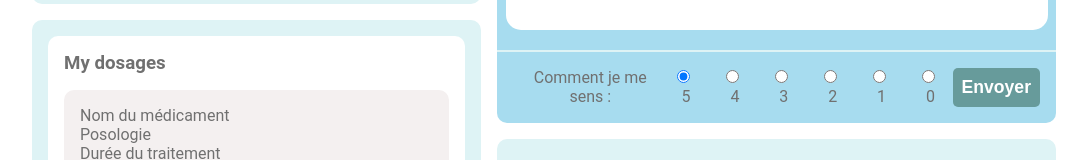
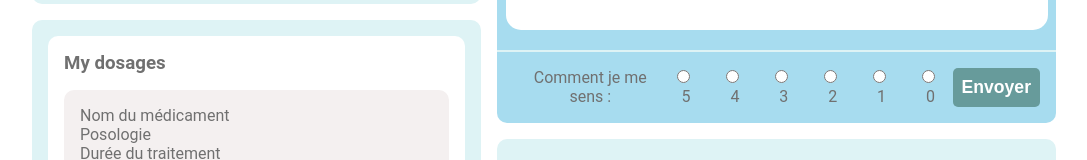
Before and after one commit to Audreyritzenthaler/hackathon-SoDoc-front, a React (Create React App) app: page /logbook in a window 1280 px wide. Shown: the part 244-404 px from the top of the page, without its empty margins (96-1183 px from the left). Built offline with nearby package versions, Linux system fonts and the light colour scheme; no server answers.

Commit message:
post message in db ok

```diff
--- a/src/components/patients/PostMessage.js
+++ b/src/components/patients/PostMessage.js
@@ -1,45 +1,70 @@
-import React, { Component } from 'react'
+import React, { useState } from 'react'
+import axios from 'axios'
 import './PostMessage.css'
 
-class PostMessage extends Component {
-  render() {
+const PostMessage = () => {
+  const [message, setMessage] = useState('')
+  const [mood_status, setmood_status] = useState()
+
+  const catchMessage = (e) => {
+    const catchMsg = e.target.value
+    setMessage( catchMsg )
+  }
+
+  const handleOptionChange = (changeEvent) => {
+    setmood_status(changeEvent.target.value)
+  }
+
+  const postMessage = (e) => {
+    // e.preventDefault()
+    const id = 1
+    const doctorId = 1
+    axios({
+      method: 'post',
+      url: `http://localhost:8080/api/patients/${id}/messages`,
+      data: {
+          message, doctorId, mood_status
+      }
+  })
+}
+
   return (
     <div className='PostMessage'>
       <h3 className='post-title'>Mon message</h3>
       <div className='post-container'>
         <div className='post-message'>
-            <textarea className='post-text' name="" id="" cols="20" rows="5"></textarea>
+          <textarea className='post-text' name="" id="msg" cols="20" rows="5" onChange={catchMessage}></textarea>
           <hr />
           <div className='post-radio-button-container'>
             <div className='post-buttons'>
               <p>Comment je me sens :</p>
               <div className='post-radio-button'>
-                  <input className='radio-button' type="radio" name='mood' value='5' checked />
+                <input className='radio-button' type="radio" name='mood' value='5' checked={mood_status === '5'} onChange={handleOptionChange}/>
                 <label htmlFor="5" className='post-label'>5</label>
               </div>
               <div className='post-radio-button'>
-                  <input className='radio-button' type="radio" name='mood' value='4' />
+                <input className='radio-button' type="radio" name='mood' value='4' checked={mood_status === '4'} onChange={handleOptionChange}/>
                 <label htmlFor="4" className='post-label'>4</label>
               </div>
               <div className='post-radio-button'>
-                  <input className='radio-button' type="radio" name='mood' value='3' />
+                <input className='radio-button' type="radio" name='mood' value='3' checked={mood_status === '3'} onChange={handleOptionChange}/>
                 <label htmlFor="3" className='post-label'>3</label>
               </div>
               <div className='post-radio-button'>
-                  <input className='radio-button' type="radio" name='mood' value='2' />
+                <input className='radio-button' type="radio" name='mood' value='2' checked={mood_status === '2'} onChange={handleOptionChange}/>
                 <label htmlFor="2" className='post-label'>2</label>
               </div>
               <div className='post-radio-button'>
-                  <input className='radio-button' type="radio" name='mood' value='1' />
+                <input className='radio-button' type="radio" name='mood' value='1' checked={mood_status === '1'} onChange={handleOptionChange}/>
                 <label htmlFor="1" className='post-label'>1</label>
               </div>
               <div className='post-radio-button'>
-                  <input className='radio-button' type="radio" name='mood' value='0' />
+                <input className='radio-button' type="radio" name='mood' value='0' checked={mood_status === '0'} onChange={handleOptionChange}/>
                 <label htmlFor="0" className='post-label'>0</label>
               </div>
             </div>
             <div>
-                <button className='post-button'>Envoyer</button>
+              <button className='post-button' onClick={postMessage} type="submit">Envoyer</button>
             </div>
           </div>
         </div>
@@ -47,6 +72,5 @@ class PostMessage extends Component {
     </div>
   )
 }
-}
 
 export default PostMessage
```
Lines whose indentation alone changed are shown as unchanged.
